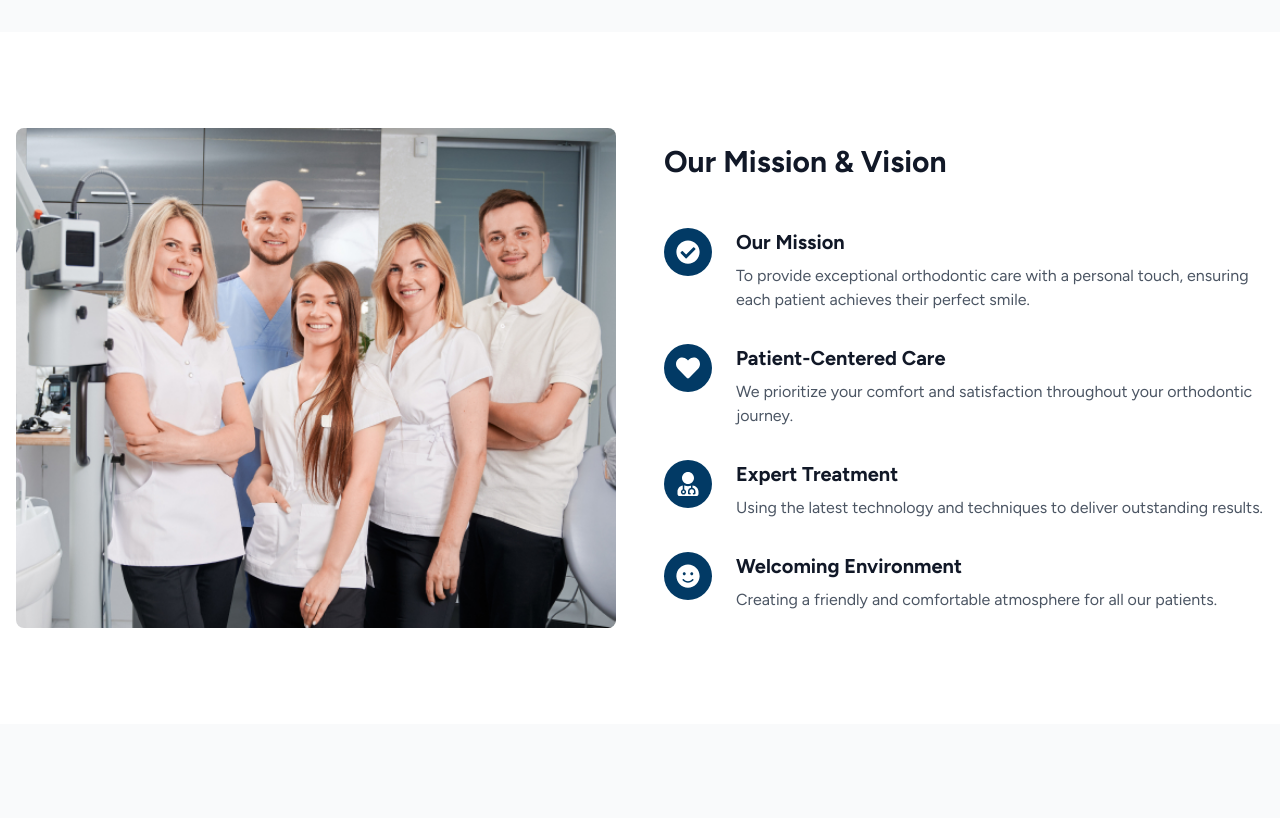
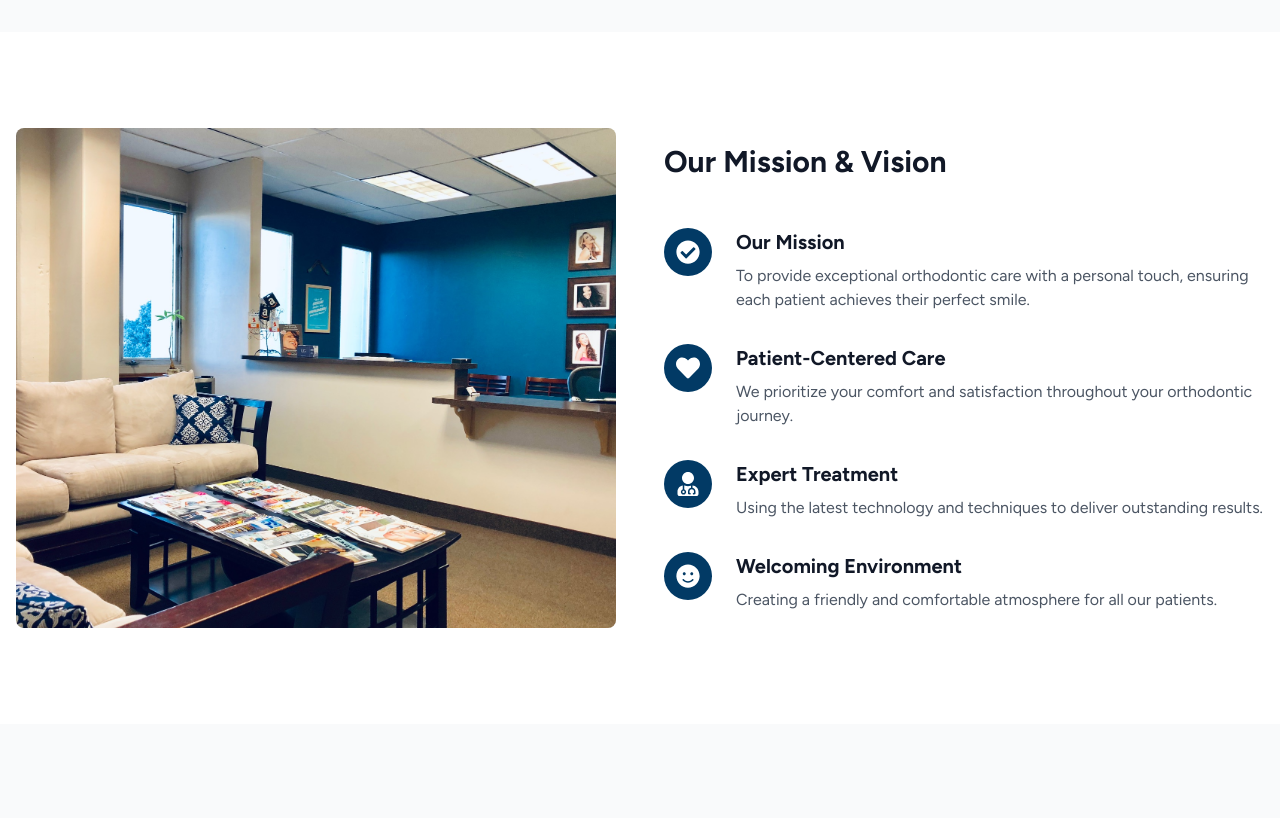
Before and after one commit to NicoBaldowine/colorado-braces, a Next.js app: page /about in a window 1280 px wide. Shown: the part 440-1258 px from the top of the page. Built offline with nearby package versions, Linux system fonts and the light colour scheme.

Commit message:
Add: Google Analytics tracking

```diff
--- /dev/null
+++ b/app/GoogleAnalytics.tsx
@@ -0,0 +1,22 @@
+'use client';
+
+export default function Analytics() {
+  return (
+    <>
+      <script
+        async
+        src={`https://www.googletagmanager.com/gtag/js?id=G-H2BSV3QGN3`}
+      />
+      <script
+        dangerouslySetInnerHTML={{
+          __html: `
+            window.dataLayer = window.dataLayer || [];
+            function gtag(){dataLayer.push(arguments);}
+            gtag('js', new Date());
+            gtag('config', 'G-H2BSV3QGN3');
+          `,
+        }}
+      />
+    </>
+  );
+}
--- a/app/layout.tsx
+++ b/app/layout.tsx
@@ -1,6 +1,7 @@
 import '@/app/globals.css';
 import { Figtree } from 'next/font/google';
 import { Metadata } from 'next'
+import Analytics from './GoogleAnalytics'
 
 const figtree = Figtree({
   subsets: ['latin'],
@@ -33,7 +34,12 @@ export default function RootLayout({
 }) {
   return (
     <html className={figtree.variable} lang="en">
-      <body>{children}</body>
+      <head>
+        <Analytics />
+      </head>
+      <body>
+        {children}
+      </body>
     </html>
   );
 }
--- a/components/Basic.tsx
+++ b/components/Basic.tsx
@@ -1,6 +1,6 @@
 'use client';
 import Image from 'next/image';
-import team from '@/app/assets/team.jpg';
+import placecb from '@/app/assets/placecb.jpg';
 import { FaCheckCircle, FaHeart, FaUserMd, FaSmile } from 'react-icons/fa';
 
 interface BasicProps {
@@ -35,7 +35,7 @@ export default function Basic({ imageUrl, title, description, reverse = false, w
           {/* Image */}
           <div className="rounded-lg overflow-hidden h-[500px] relative">
             <Image
-              src={team}
+              src={placecb}
               alt={title}
               fill
               className="object-cover"
--- a/package.json
+++ b/package.json
@@ -9,6 +9,7 @@
     "lint": "next lint"
   },
   "dependencies": {
+    "@next/third-parties": "^15.1.7",
     "next": "14.1.0",
     "react": "^18.2.0",
     "react-dom": "^18.2.0",
```
Also changed, not shown: app/assets/placecb.jpg (added), 1 other file (tests, documents, lock files or other folders).
